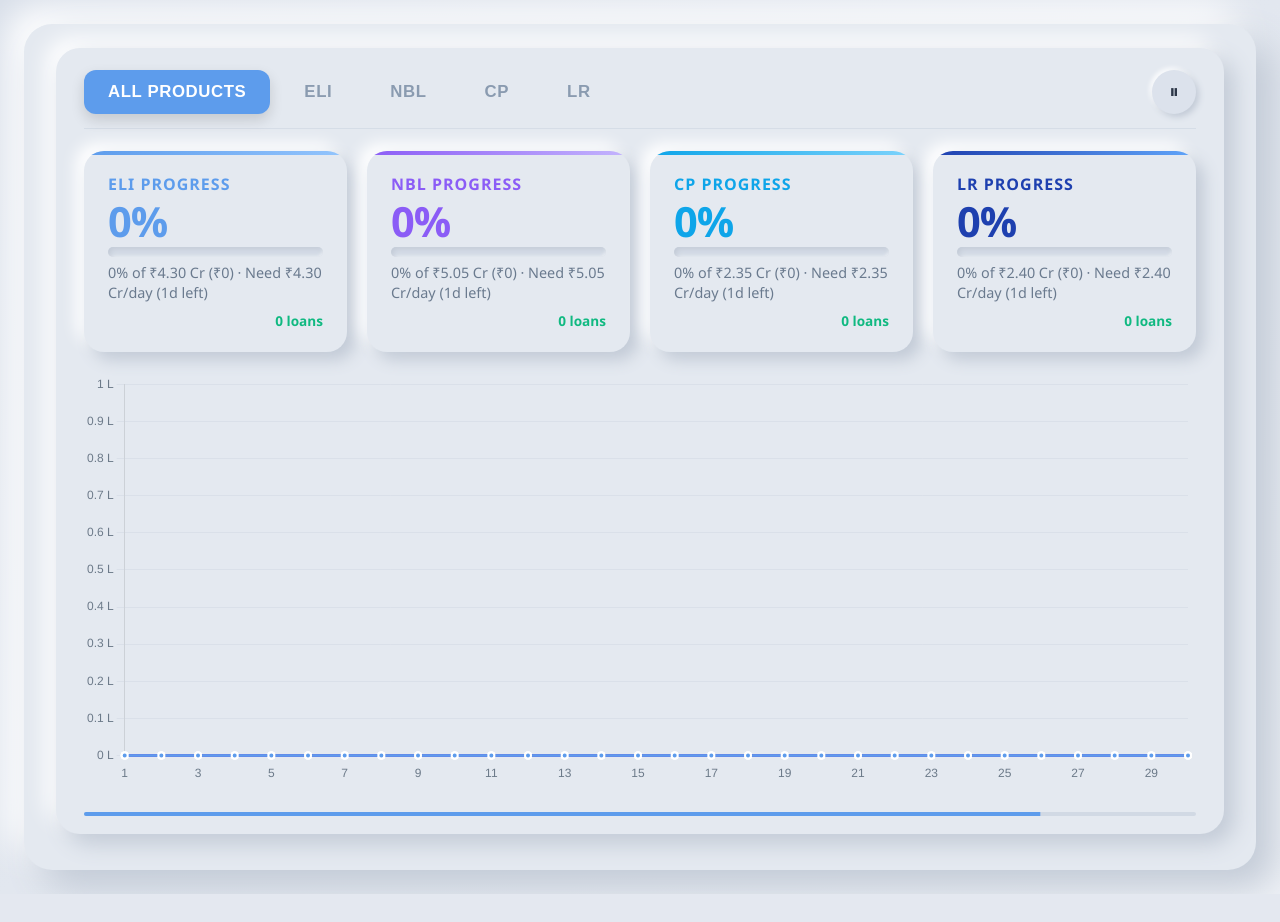
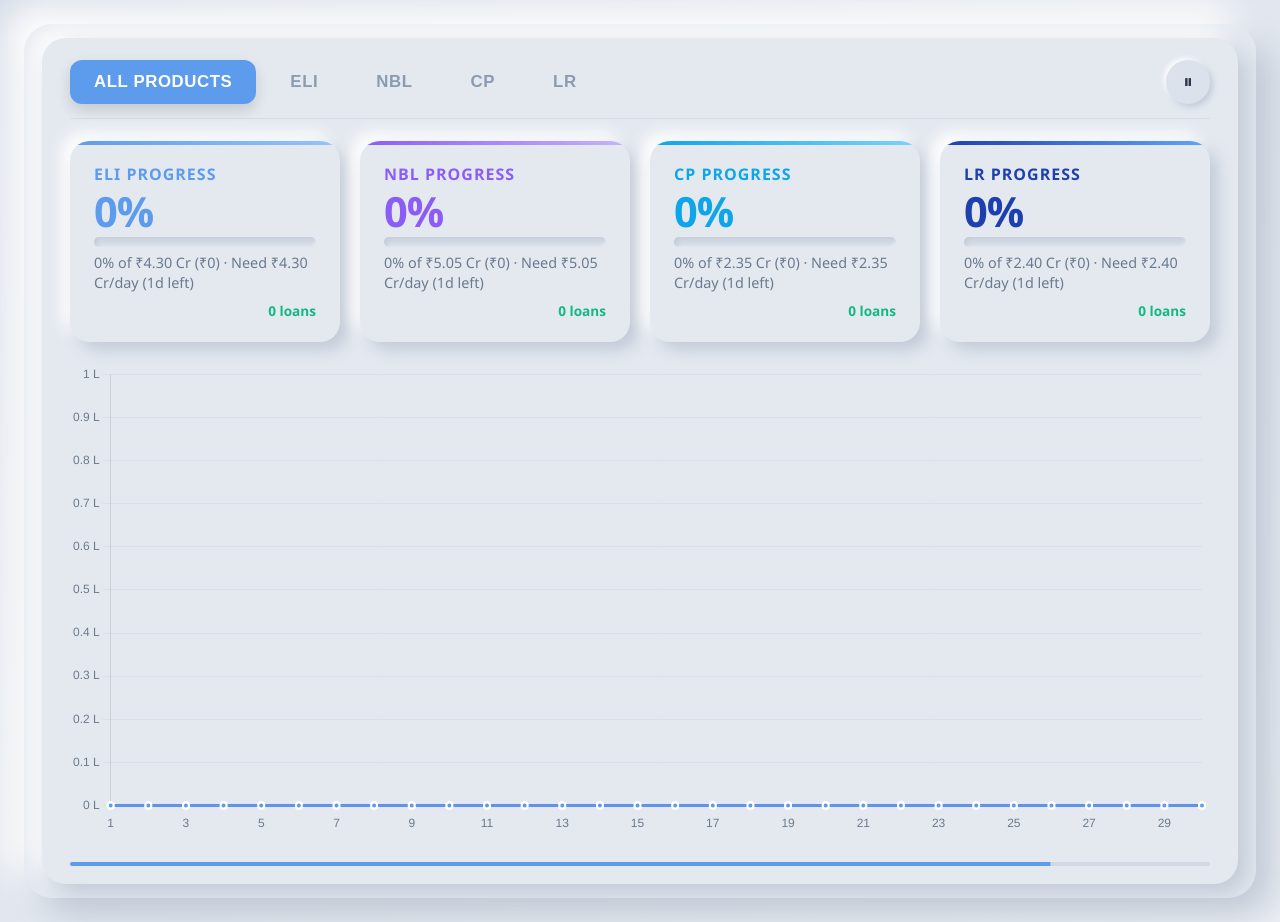
Before and after one commit to Anujh23/files-db-dashboard, a Flask app: page /all in a window 1280 px wide. Before the commit the page ends 894 px from the top, so only its background shows below. Run offline with Flask 3, Linux system fonts and the light colour scheme; data that the repository does not hold is empty.

Commit message:
stretch all-products rotator to viewport, show top 5 leaders
ALL view and product view now flex-fill the viewport with matched body dimensions: cards/header row pinned at top, chart (and leaders for product view) fills remaining height. Top Branch pushed to bottom of right column.
Top performers list shows top 5 (was 3); /api/<src>-top3 now accepts ?limit=N (default 3, capped 20) so other pages stay on top 3.
Ignore playwright artifacts (.playwright-mcp/, root-level PNGs).

```diff
--- a/app.py
+++ b/app.py
@@ -68,8 +68,9 @@ def _handle_unexpected_error(e):
 def _top3_response(source: str):
     month = int(request.args.get("month", date.today().month))
     year = int(request.args.get("year", date.today().year))
+    limit = max(1, min(20, int(request.args.get("limit", 3))))
     rows, err = _get_loans(year, month)
-    return jsonify({"top3": top3(rows, source), "error": err})
+    return jsonify({"top3": top3(rows, source, limit), "error": err})
 
 
 def _top_state_response(source: str):
--- a/dashboard/analytics/aggregations.py
+++ b/dashboard/analytics/aggregations.py
@@ -5,7 +5,7 @@ def month_name(year: int, month: int) -> str:
     return f"{calendar.month_name[month]} {year}"
 
 
-def top3(rows: list[dict], source: str) -> list[dict]:
+def top3(rows: list[dict], source: str, limit: int = 3) -> list[dict]:
     src_rows = [r for r in rows if r.get("source") == source]
     if not src_rows:
         return []
@@ -18,7 +18,7 @@ def top3(rows: list[dict], source: str) -> list[dict]:
             continue
         totals[cm] = totals.get(cm, 0.0) + float(amt)
 
-    top = sorted(totals.items(), key=lambda x: x[1], reverse=True)[:3]
+    top = sorted(totals.items(), key=lambda x: x[1], reverse=True)[:limit]
     return [{"CM_Name": k, "Achievement": float(v)} for k, v in top]
 
 
--- a/static/js/all_products_dashboard.js
+++ b/static/js/all_products_dashboard.js
@@ -53,7 +53,7 @@ async function fetchLeaders() {
     const results = await Promise.all(products.map(async p => {
         const src = p.toLowerCase();
         const [t3, br] = await Promise.all([
-            fetch(`/api/${src}-top3?month=${currentMonth + 1}&year=${currentYear}`).then(r => r.json()),
+            fetch(`/api/${src}-top3?month=${currentMonth + 1}&year=${currentYear}&limit=5`).then(r => r.json()),
             fetch(`/api/${src}-top-state?month=${currentMonth + 1}&year=${currentYear}`).then(r => r.json()),
         ]);
         return {
@@ -190,7 +190,7 @@ function renderProductView(product) {
 
     const list = document.getElementById('prod-leaders');
     list.innerHTML = '';
-    const items = (leaders.top3 || []).slice(0, 3);
+    const items = (leaders.top3 || []).slice(0, 5);
     if (!items.length) {
         const li = document.createElement('li');
         li.className = 'leaders-empty';
--- a/templates/all_products.html
+++ b/templates/all_products.html
@@ -13,9 +13,10 @@
         /* ── Big-screen dashboard scale ───────────────── */
         .all-products-page {
             max-width: none !important;
-            min-height: calc(100vh - 24px);
+            min-height: 100vh;
+            padding: 14px 18px !important;
+            gap: 0 !important;
         }
-        .all-products-page .welcome-text { font-size: 1.6rem; }
 
         /* ── Rotator section (full width hero) ────────── */
         .all-products-page .rotator-section {
@@ -26,6 +27,21 @@
             box-shadow: 10px 10px 22px #c2cad6, -10px -10px 22px #ffffff;
             position: relative;
             overflow: hidden;
+            min-height: calc(100vh - 28px);
+            display: flex;
+            flex-direction: column;
+        }
+        .rotator-stage {
+            flex: 1;
+            display: flex;
+            flex-direction: column;
+            min-height: 0;
+        }
+        .rotator-view {
+            flex: 1;
+            display: flex;
+            flex-direction: column;
+            min-height: 0;
         }
 
         .rotator-tabs {
@@ -85,6 +101,7 @@
             grid-template-columns: repeat(4, 1fr);
             gap: 20px;
             margin-bottom: 22px;
+            flex-shrink: 0;
         }
         .all-view .metric-card {
             padding: 22px 24px;
@@ -93,7 +110,17 @@
         .all-view .metric-value { font-size: 2.6rem; }
         .all-view .progress-text { font-size: 0.9rem; }
         .all-view .data-update { font-size: 0.85rem; }
-        .all-view .all-chart { height: 420px; }
+        .all-view .all-chart {
+            flex: 1;
+            min-height: 480px;
+            position: relative;
+        }
+        .all-view .all-chart canvas {
+            position: absolute;
+            inset: 0;
+            width: 100% !important;
+            height: 100% !important;
+        }
 
         /* ── Product spotlight view ──────────────────── */
         .product-view {
```
Also changed, not shown: other parts of templates/all_products.html (+23 -7 lines), 1 other file.
